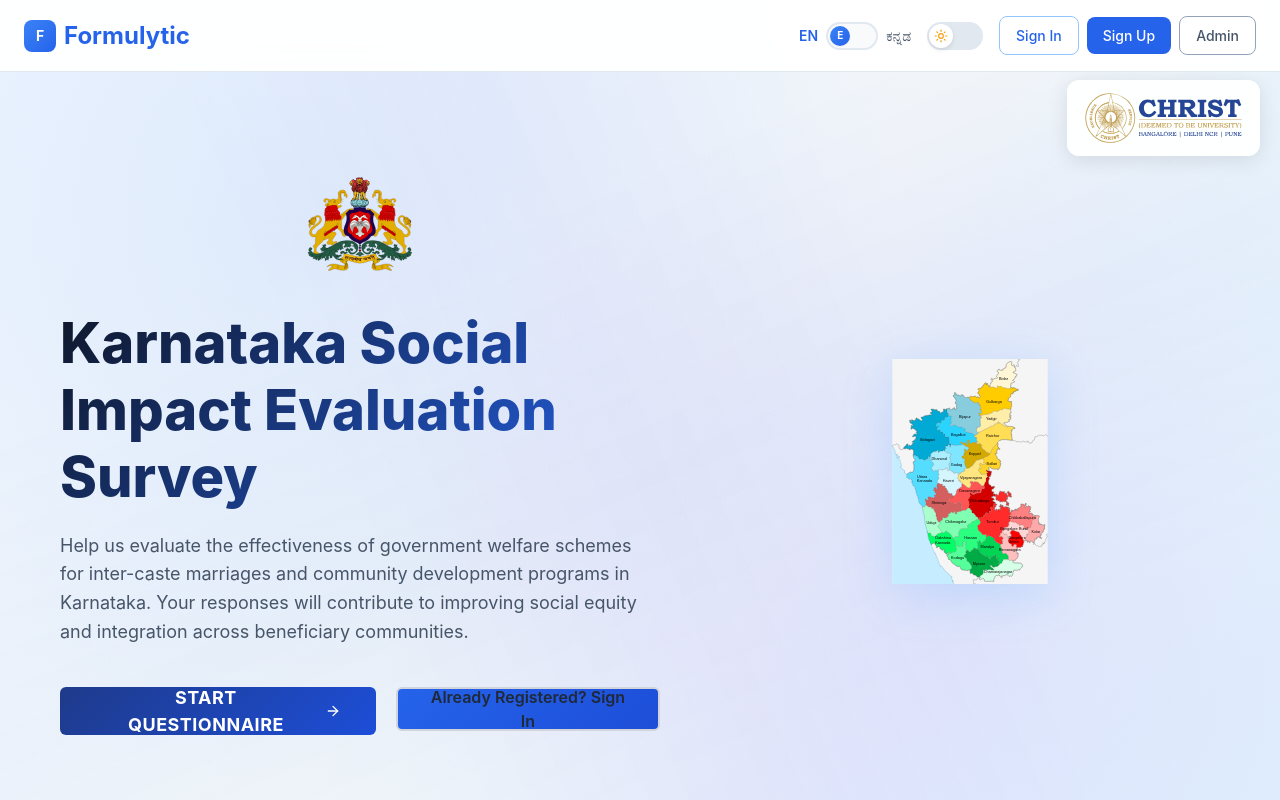
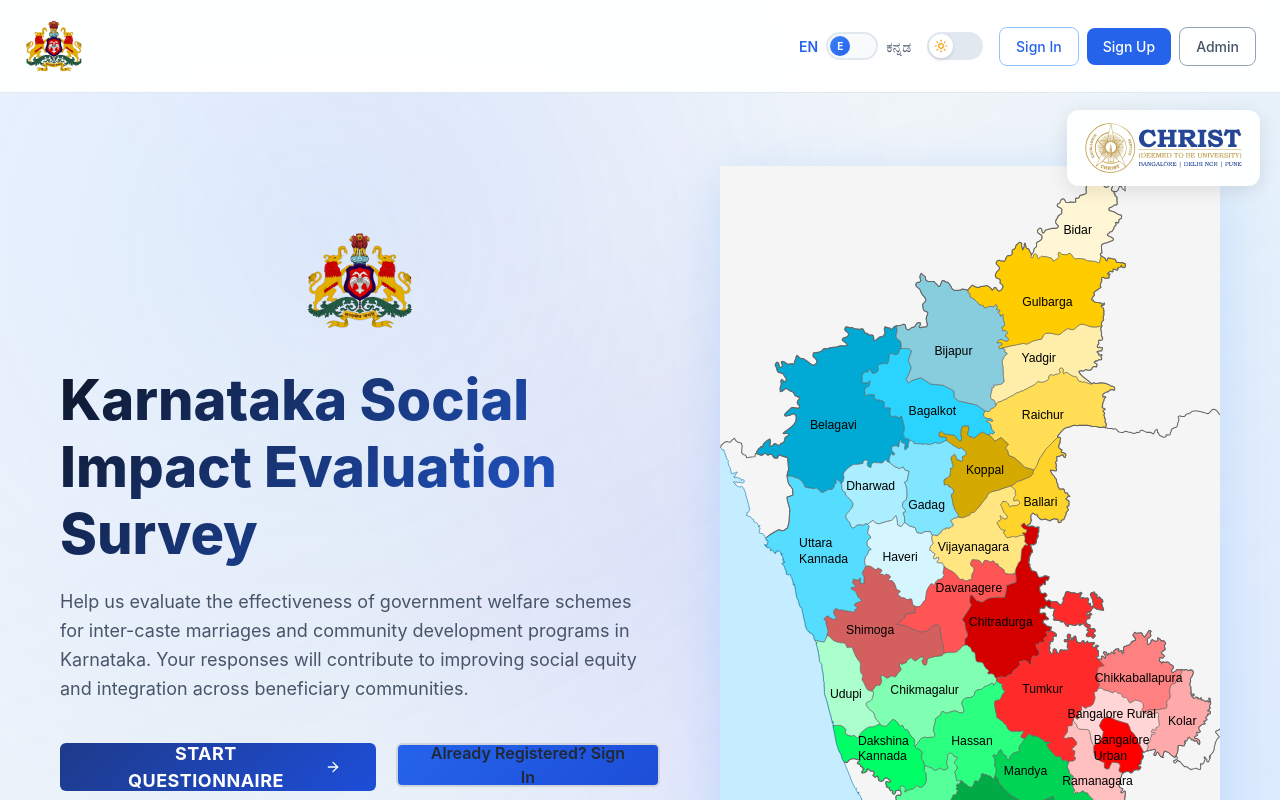
Before and after one commit to Chloy02/Formulytic, a Next.js app in the folder frontend/: page / in a window 1280 px wide. Before the commit this address had no page. Shown: the top 800 px of the page. Built offline with nearby package versions, Linux system fonts and the light colour scheme.

Commit message:
Frontend UI changes

```diff
--- a/frontend/package.json
+++ b/frontend/package.json
@@ -55,6 +55,7 @@
     "framer-motion": "^12.23.7",
     "input-otp": "^1.4.2",
     "jsonwebtoken": "^9.0.2",
+    "lightningcss": "^1.30.1",
     "lucide-react": "^0.525.0",
     "mongoose": "^8.16.4",
     "next": "15.4.2",
--- a/frontend/src/app/landing/page.tsx
+++ b/frontend/src/app/landing/page.tsx
@@ -23,24 +23,67 @@ import {
   ArrowLeft
 } from 'lucide-react';
 
-const PageWrapper = styled.div`
+const PageWrapper = styled(motion.div)`
   min-height: 100vh;
-  background: linear-gradient(135deg, #eff6ff 0%, #f1f5f9 100%);
+  background: linear-gradient(135deg, #eff6ff 0%, #f1f5f9 50%, #e0f2fe 100%);
+  background-attachment: fixed;
   display: flex;
   flex-direction: column;
+  position: relative;
+  overflow-x: hidden;
+
+  &::before {
+    content: '';
+    position: absolute;
+    top: 0;
+    left: 0;
+    right: 0;
+    bottom: 0;
+    background-image:
+      radial-gradient(circle at 25% 25%, rgba(59, 130, 246, 0.1) 0%, transparent 50%),
+      radial-gradient(circle at 75% 75%, rgba(139, 92, 246, 0.1) 0%, transparent 50%);
+    pointer-events: none;
+    z-index: 0;
+  }
 
   .dark & {
-    background: linear-gradient(135deg, #0f172a 0%, #1e293b 100%);
+    background: linear-gradient(135deg, #0f172a 0%, #1e293b 50%, #0c4a6e 100%);
+
+    &::before {
+      background-image:
+        radial-gradient(circle at 25% 25%, rgba(59, 130, 246, 0.2) 0%, transparent 50%),
+        radial-gradient(circle at 75% 75%, rgba(139, 92, 246, 0.2) 0%, transparent 50%);
+    }
   }
 `;
 
-const HeroSection = styled.section`
+const HeroSection = styled(motion.section)`
   padding: 6rem 0;
   position: relative;
   overflow: hidden;
+  z-index: 1;
 
   @media (max-width: 768px) {
     padding: 4rem 0;
+  }
+
+  &::before {
+    content: '';
+    position: absolute;
+    top: -50%;
+    left: -50%;
+    width: 200%;
+    height: 200%;
+    background:
+      linear-gradient(45deg, transparent 40%, rgba(59, 130, 246, 0.03) 50%, transparent 60%),
+      linear-gradient(-45deg, transparent 40%, rgba(139, 92, 246, 0.03) 50%, transparent 60%);
+    animation: float 20s ease-in-out infinite;
+    pointer-events: none;
+  }
+
+  @keyframes float {
+    0%, 100% { transform: rotate(0deg) translateY(0); }
+    50% { transform: rotate(180deg) translateY(-20px); }
   }
 `;
 
@@ -107,6 +150,7 @@ const HeroVisual = styled.div`
   }
 `;
 
+// Floating Christ University Logo (top-right)
 const FloatingChristLogo = styled.div`
   position: fixed;
   top: 80px;
@@ -163,6 +207,7 @@ const FloatingLogoImage = styled.img`
   }
 `;
 
+// Centered Karnataka Logo Container
 const CenteredLogoContainer = styled.div`
   display: flex;
   justify-content: center;
@@ -179,11 +224,15 @@ const CenteredLogoContainer = styled.div`
   }
 `;
 
-const CenteredLogoImage = styled.img`
+const CenteredLogoImage = styled.img.attrs(() => ({
+  width: 112,
+  height: 112,
+  alt: "Government of Karnataka Seal",
+}))`
   height: 112px;
-  width: auto;
+  width: 112px;
   object-fit: contain;
-  transition: all 0.3s ease;
+  transition: transform 0.3s ease, filter 0.3s ease;
   cursor: pointer;
 
   &:hover {
@@ -193,71 +242,17 @@ const CenteredLogoImage = styled.img`
 
   @media (max-width: 768px) {
     height: 98px;
+    width: 98px;
   }
 
   @media (max-width: 480px) {
     height: 84px;
+    width: 84px;
   }
 
   @media (max-width: 360px) {
     height: 70px;
-  }
-`;
-
-const ProjectInfo = styled.div`
-  background: rgba(255, 255, 255, 0.9);
-  padding: 16px 20px;
-  border-radius: 12px;
-  margin-bottom: 20px;
-  border-left: 4px solid #2563eb;
-  backdrop-filter: blur(10px);
-  box-shadow: 0 4px 15px rgba(0, 0, 0, 0.05);
-
-  @media (max-width: 768px) {
-    margin-bottom: 15px;
-    padding: 12px 16px;
-  }
-`;
-
-const ProjectName = styled.div`
-  font-weight: 700;
-  color: #1e40af;
-  font-size: 1.1rem;
-  margin-bottom: 4px;
-
-  @media (max-width: 768px) {
-    font-size: 1rem;
-  }
-`;
-
-const ChangeProjectButton = styled(Button)`
-  background-color: transparent;
-  color: #6b7280;
-  border: 1px solid #d1d5db;
-  font-size: 0.875rem;
-  padding: 6px 12px;
-
-  &:hover {
-    background-color: #f9fafb;
-    border-color: #9ca3af;
-    color: #374151;
-  }
-
-  @media (max-width: 768px) {
-    font-size: 0.8rem;
-    padding: 4px 8px;
-    width: 100%;
-  }
-
-  .dark & {
-    color: #f9fafb;
-    border-color: #4b5563;
-
-    &:hover {
-      background-color: rgba(55, 65, 81, 0.1);
-      border-color: #6b7280;
-      color: #ffffff;
-    }
+    width: 70px;
   }
 `;
 
@@ -398,6 +393,54 @@ const SecondaryButton = styled(Button)`
   }
 `;
 
+const FeatureList = styled.div`
+  display: flex;
+  justify-content: center;
+  gap: 30px;
+  flex-wrap: wrap;
+
+  @media (max-width: 768px) {
+    flex-direction: column;
+    gap: 20px;
+    align-items: center;
+  }
+
+  @media (max-width: 480px) {
+    gap: 15px;
+  }
+`;
+
+const FeatureItem = styled.div`
+  display: flex;
+  align-items: center;
+  font-size: 16px;
+  color: #555;
+  font-weight: 500;
+
+  @media (max-width: 768px) {
+    justify-content: center;
+    font-size: 15px;
+    padding: 8px 0;
+  }
+
+  @media (max-width: 480px) {
+    font-size: 14px;
+    padding: 6px 0;
+  }
+
+  svg {
+    color: #28a745;
+    margin-right: 8px;
+    font-size: 20px;
+    flex-shrink: 0;
+
+    @media (max-width: 480px) {
+      font-size: 18px;
+      margin-right: 6px;
+    }
+  }
+`;
+
 const KarnatakaMapContainer = styled.div`
   width: 100%;
   max-width: 400px;
@@ -419,19 +462,16 @@ const KarnatakaMapContainer = styled.div`
 `;
 
 const LandingPage: React.FC = () => {
+  const { t } = useTranslation();
   const { isLoggedIn, user } = useAuth();
-  const { t } = useTranslation();
   const router = useRouter();
   const [selectedProject, setSelectedProject] = useState<{
     id: string;
     name: string;
-    description?: string;
-    category?: string;
-    estimatedTime?: string;
   } | null>(null);
 
   useEffect(() => {
-    // Redirect admin users to admin dashboard
+    // Check if user is admin and redirect to admin dashboard
     if (isLoggedIn && user && user.role === 'admin') {
       router.push('/admin-dashboard');
       return;
@@ -439,52 +479,21 @@ const LandingPage: React.FC = () => {
 
     // Check if a project has been selected
     const storedProject = localStorage.getItem('selectedProject');
-    if (!storedProject) {
+    if (storedProject) {
+      setSelectedProject(JSON.parse(storedProject));
+      // Project is selected, show the main landing page
+      router.push('/landing');
+    } else {
       // No project selected, redirect to project selection
       router.push('/project-selection');
-    } else {
-      setSelectedProject(JSON.parse(storedProject));
     }
   }, [isLoggedIn, user, router]);
 
-  // Don't render content for admin users (they'll be redirected)
-  if (isLoggedIn && user && user.role === 'admin') {
-    return null;
-  }
-
-  if (!selectedProject) {
+  // Show loading while determining where to redirect
   return (
-      <div style={{
-        display: 'flex',
-        justifyContent: 'center',
-        alignItems: 'center',
-        height: '100vh',
-        background: 'linear-gradient(135deg, #eff6ff 0%, #f1f5f9 100%)'
-      }}>
-        <div>Loading...</div>
-      </div>
-    );
-  }
-
-  const handleGetStarted = () => {
-    if (isLoggedIn) {
-      router.push('/questionnaire');
-    } else {
-      router.push('/signup');
-    }
-  };
-
-  const handleSignIn = () => {
-    router.push('/signin');
-  };
-
-  const handleChangeProject = () => {
-    localStorage.removeItem('selectedProject');
-    router.push('/project-selection');
-  };
-
-  return (
+    <>
       <PageWrapper>
+        {/* Floating Christ University Logo */}
         <FloatingChristLogo>
           <a href="https://christuniversity.in" target="_blank" rel="noopener noreferrer">
             <FloatingLogoImage src="/images/christ.svg" alt="Christ University Logo" />
@@ -508,33 +517,18 @@ const LandingPage: React.FC = () => {
                   </a>
                 </CenteredLogoContainer>
 
-              <ProjectInfo>
-                <div style={{ display: 'flex', justifyContent: 'space-between', alignItems: 'center' }}>
-                  <div>
-                    <ProjectName>{selectedProject.name}</ProjectName>
-                    <div style={{ fontSize: '0.875rem', color: '#6b7280' }}>
-                      {selectedProject.category} • {selectedProject.estimatedTime}
-                    </div>
-                  </div>
-                  <ChangeProjectButton onClick={handleChangeProject}>
-                    <ArrowLeft size={14} style={{ marginRight: '4px' }} />
-                    Change
-                  </ChangeProjectButton>
-                </div>
-              </ProjectInfo>
-
                 <MainHeading>
                   {t("Karnataka Social")} <HighlightText>{t("Impact")}</HighlightText> {t("Evaluation Survey")}
                 </MainHeading>
 
                 <SubText size="lg" color="secondary">
-                {selectedProject.description || t("Help us evaluate the effectiveness of government welfare schemes for inter-caste marriages and community development programs in Karnataka. Your responses will contribute to improving social equity and integration across beneficiary communities.")}
+                  {t("Help us evaluate the effectiveness of government welfare schemes for inter-caste marriages and community development programs in Karnataka. Your responses will contribute to improving social equity and integration across beneficiary communities.")}
                 </SubText>
 
                 <HeroButtons>
                   <PrimaryButton
                     size="lg"
-                  onClick={handleGetStarted}
+                    // onClick={handleGetStarted() =>{}}
                     as={motion.button}
                     whileHover={{ scale: 1.05 }}
                     whileTap={{ scale: 0.95 }}
@@ -547,7 +541,7 @@ const LandingPage: React.FC = () => {
 
                   {!isLoggedIn && (
                     <SecondaryButton
-                    onClick={handleSignIn}
+                      // onClick={handleSignIn}
                       as={motion.button}
                       whileHover={{ scale: 1.02 }}
                       whileTap={{ scale: 0.98 }}
@@ -573,6 +567,16 @@ const LandingPage: React.FC = () => {
           </HeroContainer>
         </HeroSection>
       </PageWrapper>
+      <div style={{
+        display: 'flex',
+        justifyContent: 'center',
+        alignItems: 'center',
+        height: '100vh',
+        background: 'linear-gradient(135deg, #eff6ff 0%, #f1f5f9 100%)'
+      }}>
+        <div>Loading...</div>
+      </div>
+    </>
   );
 };
 
--- a/frontend/src/app/page.tsx
+++ b/frontend/src/app/page.tsx
@@ -19,7 +19,8 @@ import EnhancedNavbar from '@/components/EnhancedNavbar';
 import KarnatakaMap from '@/components/KarnatakaMap';
 import {
   ArrowRight,
-  Sparkles
+  Sparkles,
+  ArrowLeft
 } from 'lucide-react';
 
 const PageWrapper = styled(motion.div)`
@@ -30,6 +31,11 @@ const PageWrapper = styled(motion.div)`
   flex-direction: column;
   position: relative;
   overflow-x: hidden;
+  padding-top: 70px; /* Account for fixed navbar */
+
+  @media (max-width: 768px) {
+    padding-top: 60px;
+  }
 
   &::before {
     content: '';
@@ -152,7 +158,7 @@ const HeroVisual = styled.div`
 // Floating Christ University Logo (top-right)
 const FloatingChristLogo = styled.div`
   position: fixed;
-  top: 80px;
+  top: 110px;
   right: 20px;
   z-index: 1000;
   background: rgba(255, 255, 255, 0.95);
@@ -173,13 +179,13 @@ const FloatingChristLogo = styled.div`
   }
 
   @media (max-width: 768px) {
-    top: 75px;
+    top: 95px;
     right: 15px;
     padding: 6px;
   }
 
   @media (max-width: 480px) {
-    top: 70px;
+    top: 85px;
     right: 10px;
     padding: 4px;
   }
@@ -392,57 +398,9 @@ const SecondaryButton = styled(Button)`
   }
 `;
 
-const FeatureList = styled.div`
-  display: flex;
-  justify-content: center;
-  gap: 30px;
-  flex-wrap: wrap;
-
-  @media (max-width: 768px) {
-    flex-direction: column;
-    gap: 20px;
-    align-items: center;
-  }
-
-  @media (max-width: 480px) {
-    gap: 15px;
-  }
-`;
-
-const FeatureItem = styled.div`
-  display: flex;
-  align-items: center;
-  font-size: 16px;
-  color: #555;
-  font-weight: 500;
-
-  @media (max-width: 768px) {
-    justify-content: center;
-    font-size: 15px;
-    padding: 8px 0;
-  }
-
-  @media (max-width: 480px) {
-    font-size: 14px;
-    padding: 6px 0;
-  }
-
-  svg {
-    color: #28a745;
-    margin-right: 8px;
-    font-size: 20px;
-    flex-shrink: 0;
-
-    @media (max-width: 480px) {
-      font-size: 18px;
-      margin-right: 6px;
-    }
-  }
-`;
-
 const KarnatakaMapContainer = styled.div`
   width: 100%;
-  max-width: 400px;
+  max-width: 500px;
   height: auto;
 
   svg {
@@ -452,7 +410,7 @@ const KarnatakaMapContainer = styled.div`
   }
 
   @media (max-width: 768px) {
-    max-width: 300px;
+    max-width: 350px;
 
     svg {
       filter: none;
@@ -460,14 +418,11 @@ const KarnatakaMapContainer = styled.div`
   }
 `;
 
+
 const HomePage: React.FC = () => {
   const { t } = useTranslation();
   const { isLoggedIn, user } = useAuth();
   const router = useRouter();
-  const [selectedProject, setSelectedProject] = useState<{
-    id: string;
-    name: string;
-  } | null>(null);
 
   useEffect(() => {
     // Check if user is admin and redirect to admin dashboard
@@ -475,22 +430,26 @@ const HomePage: React.FC = () => {
       router.push('/admin-dashboard');
       return;
     }
+  }, [isLoggedIn, user, router]);
 
+  const handleGetStarted = () => {
     // Check if a project has been selected
     const storedProject = localStorage.getItem('selectedProject');
-    if (storedProject) {
-      setSelectedProject(JSON.parse(storedProject));
-      // Project is selected, show the main landing page
-      router.push('/landing');
-    } else {
+    if (!storedProject) {
       // No project selected, redirect to project selection
       router.push('/project-selection');
+    } else if (isLoggedIn) {
+      router.push('/questionnaire');
+    } else {
+      router.push('/signup');
     }
-  }, [isLoggedIn, user, router]);
+  };
 
-  // Show loading while determining where to redirect
+  const handleSignIn = () => {
+    router.push('/signin');
+  };
+
   return (
-    <>
     <PageWrapper>
       {/* Floating Christ University Logo */}
       <FloatingChristLogo>
@@ -527,7 +486,7 @@ const HomePage: React.FC = () => {
               <HeroButtons>
                 <PrimaryButton
                   size="lg"
-                    // onClick={handleGetStarted() =>{}}
+                  onClick={handleGetStarted}
                   as={motion.button}
                   whileHover={{ scale: 1.05 }}
                   whileTap={{ scale: 0.95 }}
@@ -540,7 +499,7 @@ const HomePage: React.FC = () => {
 
                 {!isLoggedIn && (
                   <SecondaryButton
-                      // onClick={handleSignIn}
+                    onClick={handleSignIn}
                     as={motion.button}
                     whileHover={{ scale: 1.02 }}
                     whileTap={{ scale: 0.98 }}
@@ -566,16 +525,6 @@ const HomePage: React.FC = () => {
         </HeroContainer>
       </HeroSection>
     </PageWrapper>
-      <div style={{
-        display: 'flex',
-        justifyContent: 'center',
-        alignItems: 'center',
-        height: '100vh',
-        background: 'linear-gradient(135deg, #eff6ff 0%, #f1f5f9 100%)'
-      }}>
-        <div>Loading...</div>
-      </div>
-    </>
   );
 };
 
--- a/frontend/src/app/signin/page.tsx
+++ b/frontend/src/app/signin/page.tsx
@@ -39,10 +39,10 @@ const ContentArea = styled.div`
   display: flex;
   align-items: center;
   justify-content: center;
-  padding: ${theme.spacing['4xl']} ${theme.spacing.base};
+  padding: ${theme.spacing['6xl']} ${theme.spacing.base} ${theme.spacing['4xl']};
 
   @media (max-width: ${theme.breakpoints.md}) {
-    padding: ${theme.spacing['2xl']} ${theme.spacing.base};
+    padding: ${theme.spacing['4xl']} ${theme.spacing.base} ${theme.spacing['2xl']};
   }
 `;
 
@@ -270,7 +270,7 @@ const SignInPage: React.FC = () => {
                 >
                   <Sparkles size={28} color="white" />
                 </IconWrapper>
-                <Heading>{t('Good Morning Friend')}</Heading>
+                <Heading>{t('Sign In')}</Heading>
                 <SubTitle size="lg" color="secondary">
                   {t('Sign in to your account to continue')}
                 </SubTitle>
--- a/frontend/src/components/EnhancedNavbar.tsx
+++ b/frontend/src/components/EnhancedNavbar.tsx
@@ -19,7 +19,7 @@ const NavbarContainer = styled(motion.nav)`
   background: rgba(255, 255, 255, 0.95);
   backdrop-filter: blur(10px);
   border-bottom: 1px solid #e2e8f0;
-  position: sticky;
+  position: fixed;
   top: 0;
   z-index: 1000;
   width: 100%;
@@ -87,6 +87,28 @@ const BrandIcon = styled.div`
   color: white;
   font-weight: ${theme.typography.fontWeight.bold};
   font-size: ${theme.typography.fontSize.sm};
+`;
+
+const KarnatakaLogo = styled.img`
+  height: 60px;
+  width: 60px;
+  object-fit: contain;
+  transition: all 0.3s ease;
+
+  &:hover {
+    transform: scale(1.05);
+    filter: drop-shadow(0 0 10px rgba(0, 123, 255, 0.4));
+  }
+
+  @media (max-width: ${theme.breakpoints.md}) {
+    height: 50px;
+    width: 50px;
+  }
+
+  @media (max-width: ${theme.breakpoints.sm}) {
+    height: 45px;
+    width: 45px;
+  }
 `;
 
 const DesktopNavLinks = styled.ul`
@@ -383,8 +405,10 @@ const Navbar: React.FC = () => {
       transition={{ duration: 0.5 }}
     >
       <NavBrand href="/">
-        <BrandIcon>F</BrandIcon>
-        Formulytic
+        <KarnatakaLogo
+          src="/images/Seal_of_Karnataka.svg"
+          alt="Government of Karnataka"
+        />
       </NavBrand>
 
       {/* <DesktopNavLinks>
--- a/frontend/src/components/KarnatakaMap.tsx
+++ b/frontend/src/components/KarnatakaMap.tsx
@@ -11,12 +11,12 @@ const MapContainer = styled.div`
 `;
 
 const MapImage = styled(Image)`
-  aspect-ratio: 16 / 9;
-  max-width: 400px;
+  width: 100%;
+  height: auto;
+  object-fit: contain;
   filter: drop-shadow(0 10px 25px rgba(0, 123, 255, 0.15));
 
   @media (max-width: 768px) {
-    max-width: 300px;
     filter: none;
   }
 `;
```
Also changed, not shown: frontend/src/app/admin-signup/page.tsx (+2 -5 lines), frontend/src/app/signup/page.tsx (+14 -100 lines), 1 other file (tests, documents, lock files or other folders). Lines whose indentation alone changed are shown as unchanged.
